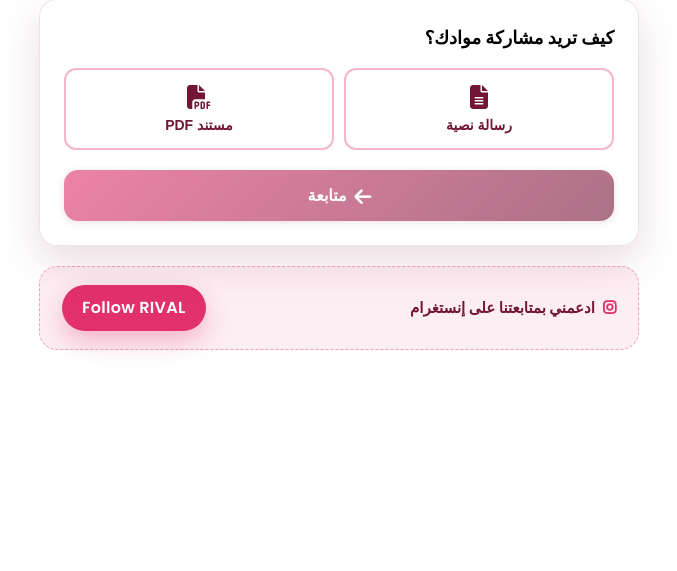
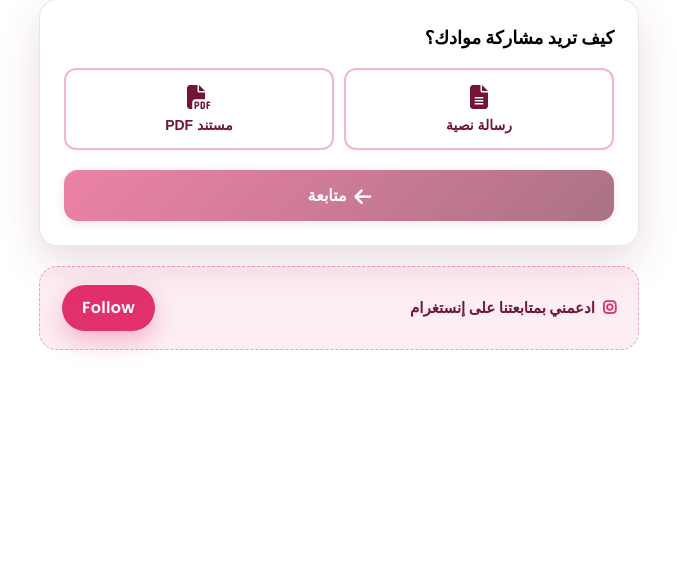
Before and after one commit to RefOoSami001/quiz-mini-app, a Flask app: page / in a window 1280 px wide. Shown: the part 149-720 px from the top of the page, without its empty margins (301-978 px from the left). Run offline with Flask 3, Linux system fonts and the light colour scheme; some libraries are stand-ins or nearby versions.

Commit message:
Update index.html

```diff
--- a/templates/index.html
+++ b/templates/index.html
@@ -1043,8 +1043,8 @@
             <span data-en="Support Us by following @rival_eg" data-ar="ادعمني بمتابعتنا على إنستغرام">
                 Support Us by following @rival_eg
             </span>
-            <a href="https://instagram.com/rival_eg" target="_blank" rel="noopener noreferrer" data-en="Follow RIVAL" data-ar="Follow RIVAL">
-                Follow RIVAL
+            <a href="https://instagram.com/rival_eg" target="_blank" rel="noopener noreferrer" data-en="Follow" data-ar="Follow">
+                Follow
             </a>
         </div>
         <!-- Step 2: Question Type -->
```
